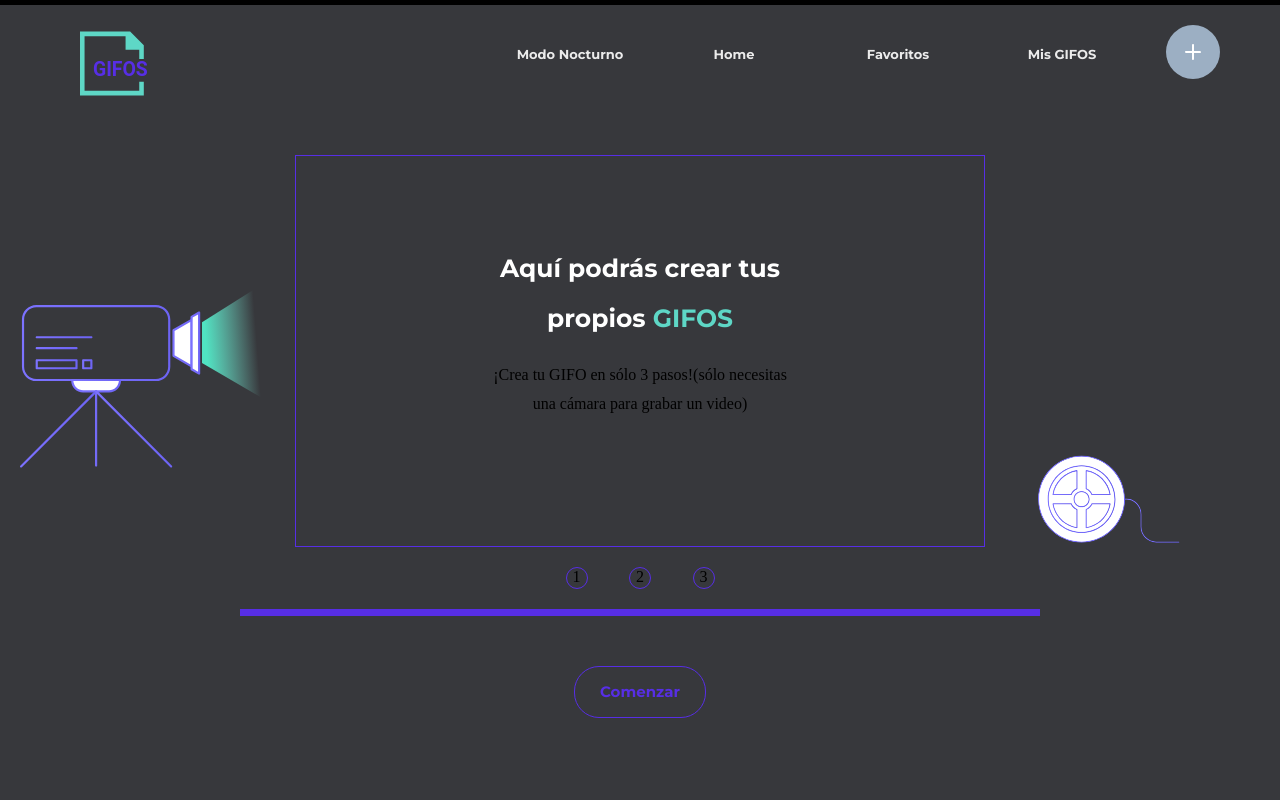
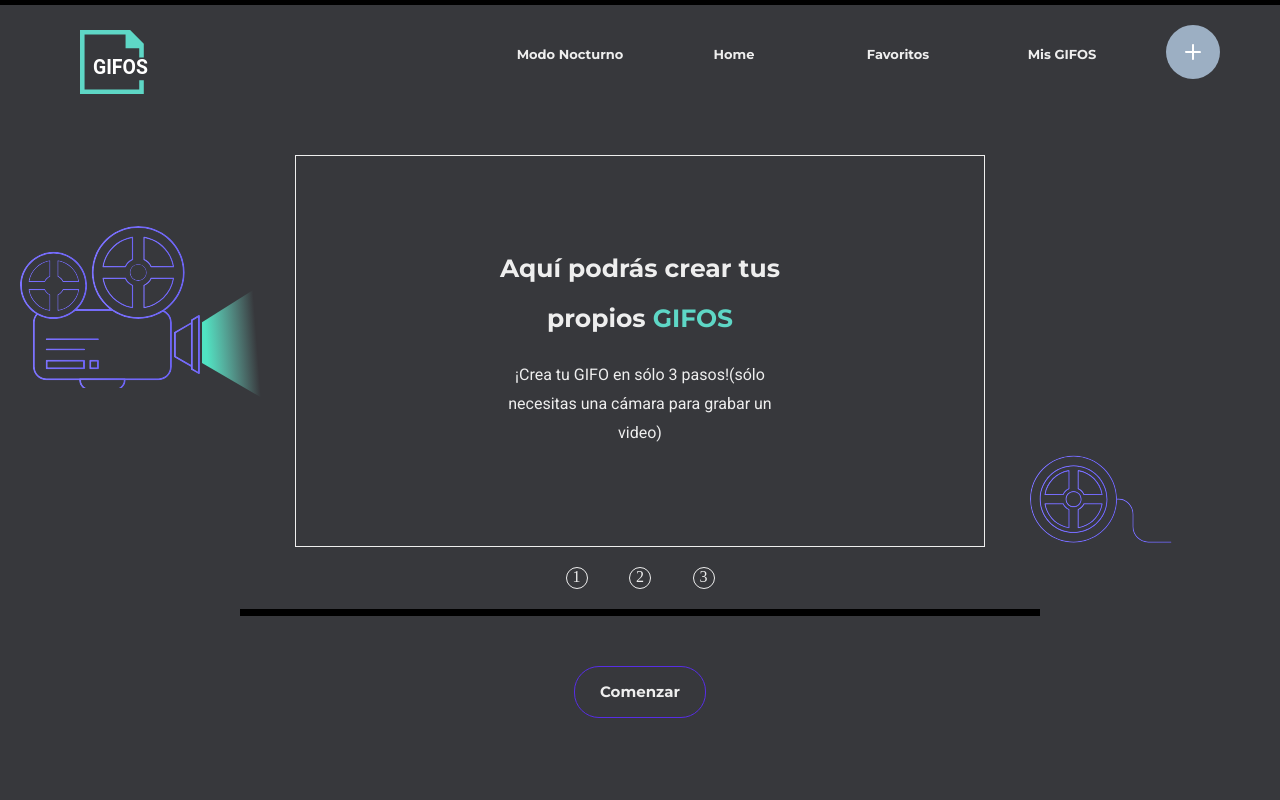
Before and after one commit to Ifrainmedinagarcia/proyectoGIFOS, a plain HTML site: page create.html in a window 1280 px wide. Both pictures are taken after a click on the link "Modo Nocturno". Shown: the top 800 px of the page. Drawn offline with Linux system fonts and the light colour scheme.

Commit message:
darkMode and localStorage ready

```diff
--- a/create.html
+++ b/create.html
@@ -14,8 +14,8 @@
 <body id="theme">
     <header>
         <div class="line_purple"></div>
-        <a href="index.html"><img class="logo_header" src="assets/logo-desktop.svg" alt=""></a>
-        <a href="index.html"><img class="logo_header none" src="assets/logo-mobile-modo-noct.svg" alt=""></a>
+        <a class="logoUp" href="index.html"></a>
+        <div class="container_logo_header"></div>
         <img class="logo_header none" src="assets/Logo-modo-noc.svg" alt="">
         <div class="container_svg_menu">
             <img id="menu_burger" id="menu_burger" class="menu" src="assets/burger.svg" alt="">
@@ -45,9 +45,9 @@
                 <P>¡Crea tu GIFO en sólo 3 pasos!(sólo necesitas una cámara para grabar un video)</P>
             </div>
         </div>
-        <img class="camera none" src="assets/element-camara.svg" alt="">
-        <img class="light none" src="assets/element-luz-camara.svg" alt="">
-        <img class="movie none" class="movie" src="assets/pelicula.svg" alt="">
+        <div class="camera none"></div>
+        <div class="light none"></div>
+        <div class="movie none"></div>
     </main>
     <div class="container_num_pasos">
         <div class="paso_paso">1</div>
--- a/css/create.css
+++ b/css/create.css
@@ -1,5 +1,5 @@
 :root{
-    --bg-color: white;
+    --bg-color: #eee;
     --text-color: #572EE5;
     --text-color-span: #5ED7C6;
     --text-color-foot: #000000;
@@ -13,6 +13,9 @@
     height: 390px;
     border: 1px solid var(--text-color);
 }
+body.dark .cam_main{
+    border: 1px solid var(--bg-color);
+}
 h1{
     font-size: 15px;
     text-align: center;
@@ -24,10 +27,16 @@ h1{
     top: 90px;
 }
 P{
-    font-size: 16px;
+    font-family: 'Roboto';
+    font-style: normal;
+    font-weight: 400;
+    font-size: 13px;
     color: var(--text-color-foot);
     text-align: center;
     line-height: 29px;
+}
+body.dark p{
+    color: var(--bg-color);
 }
 .container_num_pasos{
     position: relative;
@@ -46,6 +55,10 @@ P{
     text-align: center;
     cursor: pointer;
 }
+body.dark .paso_paso{
+    border: solid 1px var(--bg-color);
+    color: var(--bg-color);
+}
 .line_big{
     position: relative;
     top: 60px;
@@ -53,6 +66,9 @@ P{
     width: 250px;
     height: 7px;
     background-color: var(--text-color);
+}
+body.dark .line_big{
+    background-color: var(--text-color-foot);
 }
 .btn_start{
     position: relative;
@@ -138,20 +154,39 @@ footer{
     }
     .camera{
         position: absolute;
-        top: 150px;
+        background-image: url(../assets/camara.svg);
+        width: 180px;
+        height: 163px;
+        background-size: 180px;
+        background-repeat: no-repeat;
+        top: 70px;
         left: 20px;
         display: inline-block;
     }
+    body.dark .camera{
+        background-image: url(../assets/camara-modo-noc.svg);
+    }
     .light{
         position: absolute;
+        background-image: url(../assets/element-luz-camara.svg);
         top: 125px;
+        width: 80px;
+        height: 150px;
+        background-repeat: no-repeat;
         left: 202px;
         display: inline-block;
     }
     .movie{
         position: absolute;
+        background-image: url(../assets/pelicula.svg);
         top: 300px;
+        width: 150px;
+        background-repeat: no-repeat;
+        height: 90px;
         right: 100px;
         display: block;
     }
+    body.dark .movie{
+        background-image: url(../assets/pelicula-modo-noc.svg);
+    }
 }
--- a/css/favoritos.css
+++ b/css/favoritos.css
@@ -1,10 +1,11 @@
 :root{
-    --bg-color: white;
+    --bg-color: #eee;
     --text-color: #572EE5;
     --text-color-span: #5ED7C6;
     --text-color-foot: #000000;
     --bg-nigth: #37383C;
     --bg-nigth-trending: #2223;
+    --bg-trending-color: #222326;
 }
 .title_img_fovorite_container{
     position: relative;
--- a/css/style.css
+++ b/css/style.css
@@ -42,13 +42,19 @@ header{
     width: 100%;
     height: 95px;
 }
-.logo_header{
+.container_logo_header{
     position: absolute;
     left: 22px;
     top: 30px;
     width: 48.8px;
     height: 48.8px;
-    z-index: 9999;
+    background-image: url(../assets/logo-mobile.svg);
+    background-size: 50px;
+    background-repeat: no-repeat;
+    cursor: pointer;
+}
+body.dark .container_logo_header{
+    background-image: url(../assets/logo-mobile-modo-noct.svg);
 }
 .container_svg_menu{
     position: absolute;
@@ -72,9 +78,13 @@ nav{
     top: 100px;
     width: 100%;
     height: 100vh;
-    background-color: #572EE5;
+    background-color: var(--text-color);
     opacity: 90%;
     z-index: 100;
+}
+body.dark nav{
+    background-color: var(--text-color-foot);
+    opacity: 100%;
 }
 ul{
     position: relative;
@@ -174,9 +184,17 @@ body.dark input::placeholder{
     color: var(--bg-color);
 }
 .icon_search{
+    background-image: url(../assets/icon-search.svg);
     position: absolute;
+    width: 20px;
+    height: 20px;
     right: 20px;
     top: 15px;
+    cursor: pointer;
+}
+
+body.dark .icon_search{
+    background-image: url(../assets/icon-search-modo-noct.svg);
 }
 .container_title_trending_reactions{
     position: relative;
@@ -244,12 +262,16 @@ body.dark .p_trending{
 }
 .showMore{
     position: relative;
+    background-image: url(../assets/CTA-ver-mas.svg);
     margin: auto;
     top: 30px;
-    width: 100px;
+    width: 128px;
+    height: 50px;
+    background-repeat: no-repeat;
+    cursor: pointer;
 }
-.verMas{
-    cursor: pointer;
+body.dark .showMore{
+    background-image: url(../assets/CTA-ver+-modo-noc.svg);
 }
 /* Main */
 /* max_gif */
@@ -414,10 +436,27 @@ body.dark .reserved{
 }
 /* Footer */
 @media screen and (min-width:1024px){
-    .logo_header{
+    .logoUp{
+        position: absolute;
         left: 80px;
         width: 68px;
         height: 68px;
+        top: 25px;
+
+        z-index: 9999;
+    }
+    .container_logo_header{
+        position: absolute;
+        left: 80px;
+        width: 68px;
+        height: 68px;
+        background-image: url(../assets/logo-desktop.svg);
+        background-size: 68px;
+        background-repeat: no-repeat;
+        cursor: pointer;
+    }
+    body.dark .container_logo_header{
+        background-image: url(../assets/Logo-modo-noc.svg);
     }
     .createGif{
         position: absolute;
@@ -442,6 +481,10 @@ body.dark .reserved{
         width: 100%;
         height: 80px;
         background-color: transparent;
+    }
+    body.dark nav{
+        background-color: transparent;
+
     }
     .line_menu{
         display: none;
@@ -545,14 +588,26 @@ body.dark .reserved{
     .button_slider_left{
         position: absolute;
         left: 200px;
+        width: 40px;
+        height: 40px;
         top: 360px;
+        background-image: url(../assets/button-slider-left.svg);
         cursor: pointer;
+    }
+    body.dark .button_slider_left{
+        background-image: url(../assets/button-slider-left-md-noct.svg);
     }
     .button_slider_right{
         position: absolute;
         right: 200px;
+        width: 40px;
+        height: 40px;
+        background-image: url(..//assets/Button-Slider-right.svg);
         top: 360px;
         cursor: pointer;
+    }
+    body.dark .button_slider_right{
+        background-image: url(..//assets/button-slider-right-md-noct.svg);
     }
     /* max_gif */
     /* trending_gifos */
--- a/js/main.js
+++ b/js/main.js
@@ -20,5 +20,16 @@ let darkMode = document.getElementById('darkMode');
 darkMode.addEventListener('click', (e) =>{
     e.preventDefault();
     document.body.classList.toggle('dark');
+    //Guardamos el modo en localStorage
+    if (document.body.classList.contains('dark')) {
+        localStorage.setItem('dark-mode', 'true');
+    }else{
+        localStorage.setItem('dark-mode', 'false');
+    }
 });
+if (localStorage.getItem('dark-mode')=== 'true') {
+    document.body.classList.add('dark');
+}else{
+    document.body.classList.remove('dark');
+}
 /* Dark mode */
```
Also changed, not shown: favoritos.html (+4 -4 lines), index.html (+6 -8 lines), misGifos.html (+7 -6 lines).
